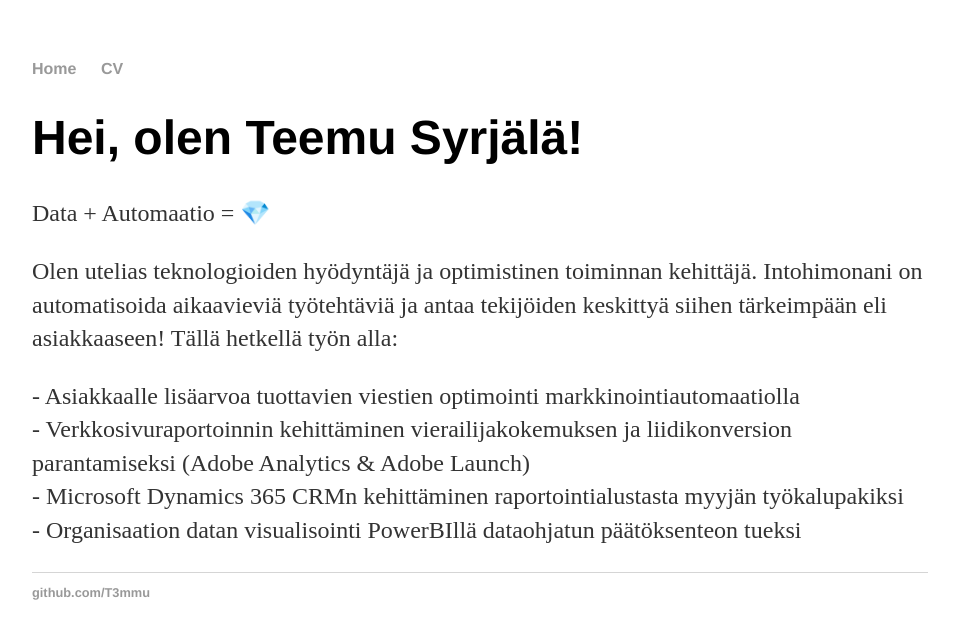
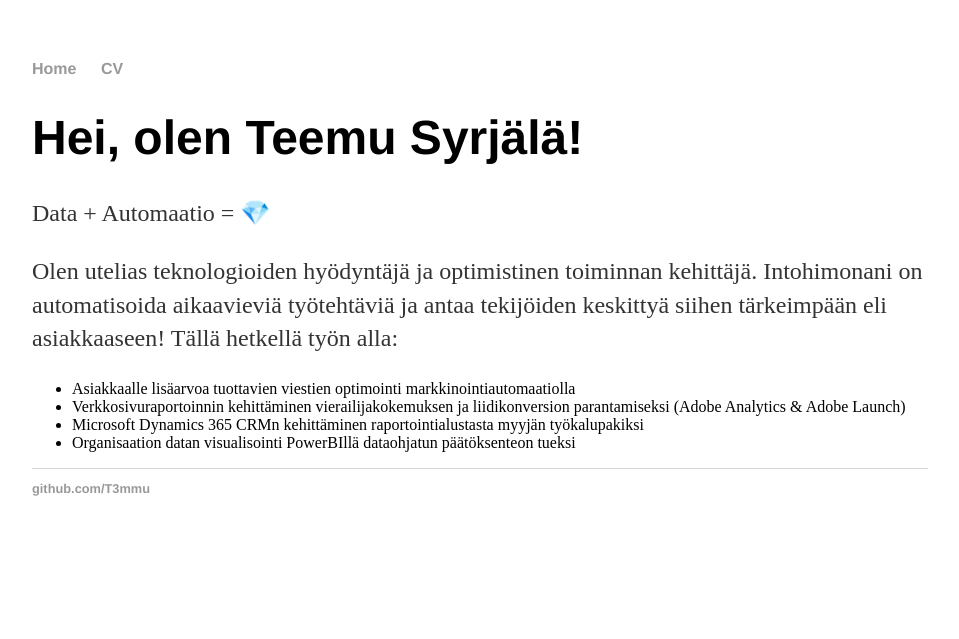
Before and after one commit to T3mmu/t3mmu.github.io, a Jekyll site: the page built from index.html, in a window 1280 px wide. Shown: the top 639 px of the page, without its empty margins (160-1119 px from the left). Built offline with Jekyll 4.4.1, drawn with Linux system fonts in a browser that asks for light colours.

Commit message:
Update index.html

```diff
--- a/index.html
+++ b/index.html
@@ -8,8 +8,10 @@ title: Teemu Syrjälä
 	<p>Olen utelias teknologioiden hyödyntäjä ja optimistinen toiminnan kehittäjä. Intohimonani on automatisoida aikaavieviä
 	työtehtäviä ja antaa tekijöiden keskittyä siihen tärkeimpään eli asiakkaaseen! Tällä hetkellä työn alla: </p>
 
-	<p>- Asiakkaalle lisäarvoa tuottavien viestien optimointi markkinointiautomaatiolla<br>
-	- Verkkosivuraportoinnin kehittäminen vierailijakokemuksen ja liidikonversion parantamiseksi (Adobe Analytics & Adobe Launch)<br>
-	- Microsoft Dynamics 365 CRMn kehittäminen raportointialustasta myyjän työkalupakiksi<br>
-	- Organisaation datan visualisointi PowerBIllä dataohjatun päätöksenteon tueksi </p>
+	<ul>
+		<li>Asiakkaalle lisäarvoa tuottavien viestien optimointi markkinointiautomaatiolla</li>
+	        <li>Verkkosivuraportoinnin kehittäminen vierailijakokemuksen ja liidikonversion parantamiseksi (Adobe Analytics & Adobe Launch)</li>
+		<li>Microsoft Dynamics 365 CRMn kehittäminen raportointialustasta myyjän työkalupakiksi</li>
+		<li>Organisaation datan visualisointi PowerBIllä dataohjatun päätöksenteon tueksi</li>
+	</ul>
 </div>
```
